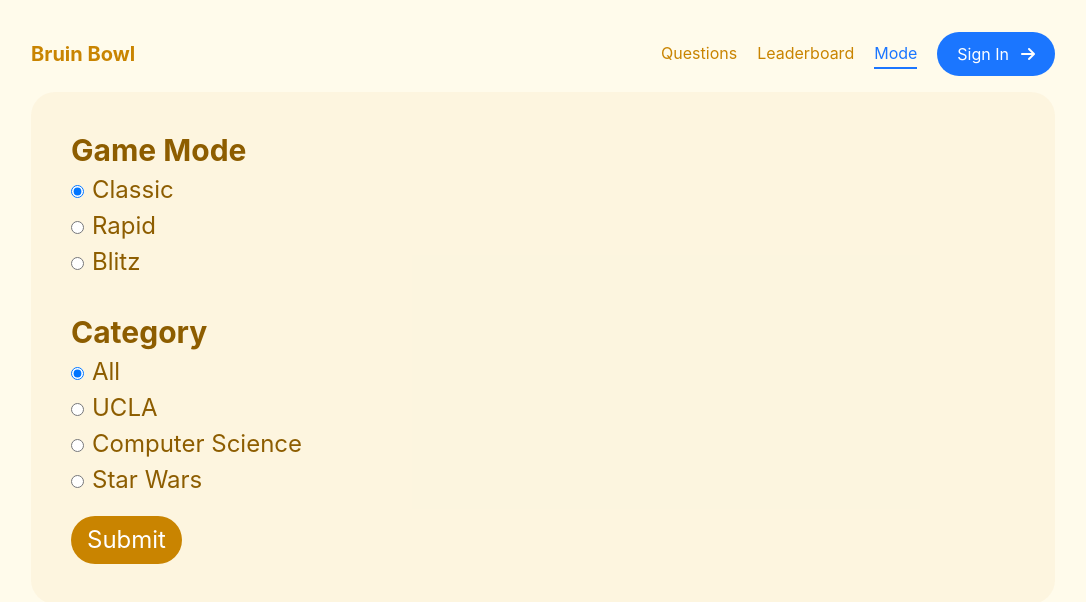
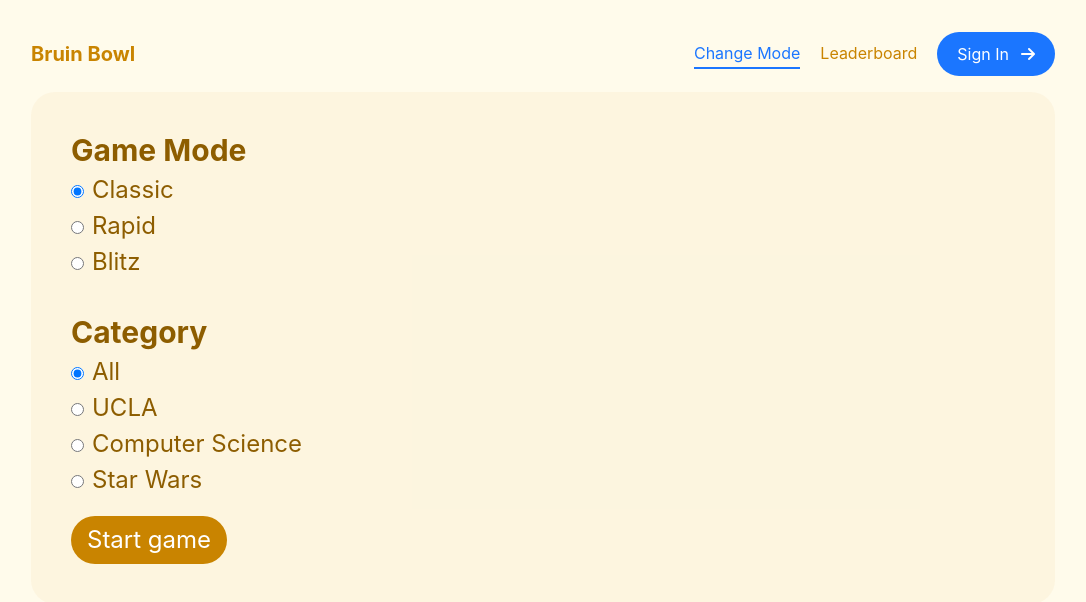
Before and after one commit to david-sai/bruin-bowl, a React (Create React App) app in the folder bruin-bowl/: page /mode-select in a window 1280 px wide. Shown: the top 602 px of the page, without its empty margins (97-1183 px from the left). Built offline with nearby package versions, Linux system fonts and the light colour scheme; the HTML template or start-up script is replaced by a standard one.

Commit message:
Add Start Game from Mode Select
Removed questions tab, in navbar which is now accessible through mode select.

```diff
--- a/bruin-bowl/src/components/ModeCategorySelector.js
+++ b/bruin-bowl/src/components/ModeCategorySelector.js
@@ -1,9 +1,11 @@
 import React, { useState, useContext } from 'react'
 import { GameDispatchContext, CATEGORIES, GAME_MODES, ACTIONS } from '../context/GameContext'
+import { useNavigate } from 'react-router-dom'
 
 function ModeCategorySelector() {
 
     const dispatch = useContext(GameDispatchContext); // dispatch is a function in GameContext used to update category and game mode
+    const navigate = useNavigate();
 
     function handleSubmit(e) {
         // Prevent the browser from reloading the page
@@ -23,6 +25,8 @@ function ModeCategorySelector() {
             type: ACTIONS.SET_GAME_MODE,
             gameMode: formJson.gameMode
         });
+
+        navigate('/questions');
     }
 
     const gameModeStrings = Object.values(GAME_MODES); // Used for mapping later
@@ -53,7 +57,7 @@ function ModeCategorySelector() {
                     );
                 })}
 
-                <button type="submit" className="mt-4 px-4 py-2 bg-bruin-gold text-white rounded-full">Submit</button>
+                <button type="submit" className="mt-4 px-4 py-2 bg-bruin-gold text-white rounded-full">Start game</button>
             </form>
         </>
     );
--- a/bruin-bowl/src/components/NavigationBar.js
+++ b/bruin-bowl/src/components/NavigationBar.js
@@ -7,8 +7,7 @@ function NavigationBar() {
       <NavLink
         to="/"
         className={({ isActive }) =>
-          `py-2 text-xl font-bold ${
-            isActive ? "text-bruin-blue" : "text-bruin-gold"
+          `py-2 text-xl font-bold ${isActive ? "text-bruin-blue" : "text-bruin-gold"
           }`
         }
       >
@@ -17,42 +16,27 @@ function NavigationBar() {
 
       <div className="flex space-x-5 text-large">
         <NavLink
-          to="/questions"
+          to="/mode-select"
           className={({ isActive }) =>
-            `py-0.5 place-self-center border-b-2 ${
-              isActive
-                ? "text-bruin-blue border-bruin-blue"
-                : "text-bruin-gold border-transparent"
+            `py-0.5 place-self-center border-b-2 ${isActive
+              ? "text-bruin-blue border-bruin-blue"
+              : "text-bruin-gold border-transparent"
             }`
           }
         >
-          Questions
+          Change Mode
         </NavLink>
 
         <NavLink
           to="/leaderboard"
           className={({ isActive }) =>
-            `py-0.5 place-self-center border-b-2 ${
-              isActive
-                ? "text-bruin-blue border-bruin-blue"
-                : "text-bruin-gold border-transparent"
+            `py-0.5 place-self-center border-b-2 ${isActive
+              ? "text-bruin-blue border-bruin-blue"
+              : "text-bruin-gold border-transparent"
             }`
           }
         >
           Leaderboard
-        </NavLink>
-
-        <NavLink
-          to="/mode-select"
-          className={({ isActive }) =>
-            `py-0.5 place-self-center border-b-2 ${
-              isActive
-                ? "text-bruin-blue border-bruin-blue"
-                : "text-bruin-gold border-transparent"
-            }`
-          }
-        >
-          Mode
         </NavLink>
 
         <button className="flex items-center py-0.5 px-5 bg-bruin-blue text-white rounded-full">
```
